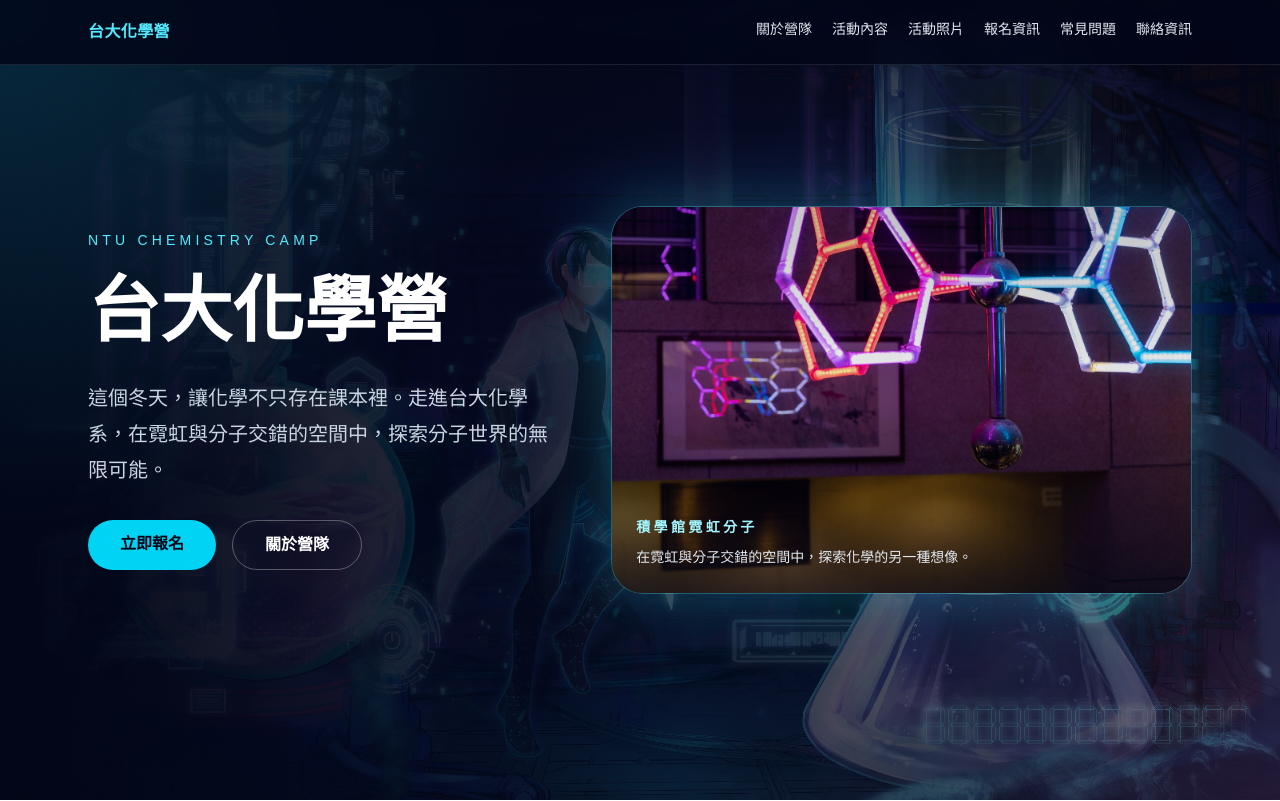
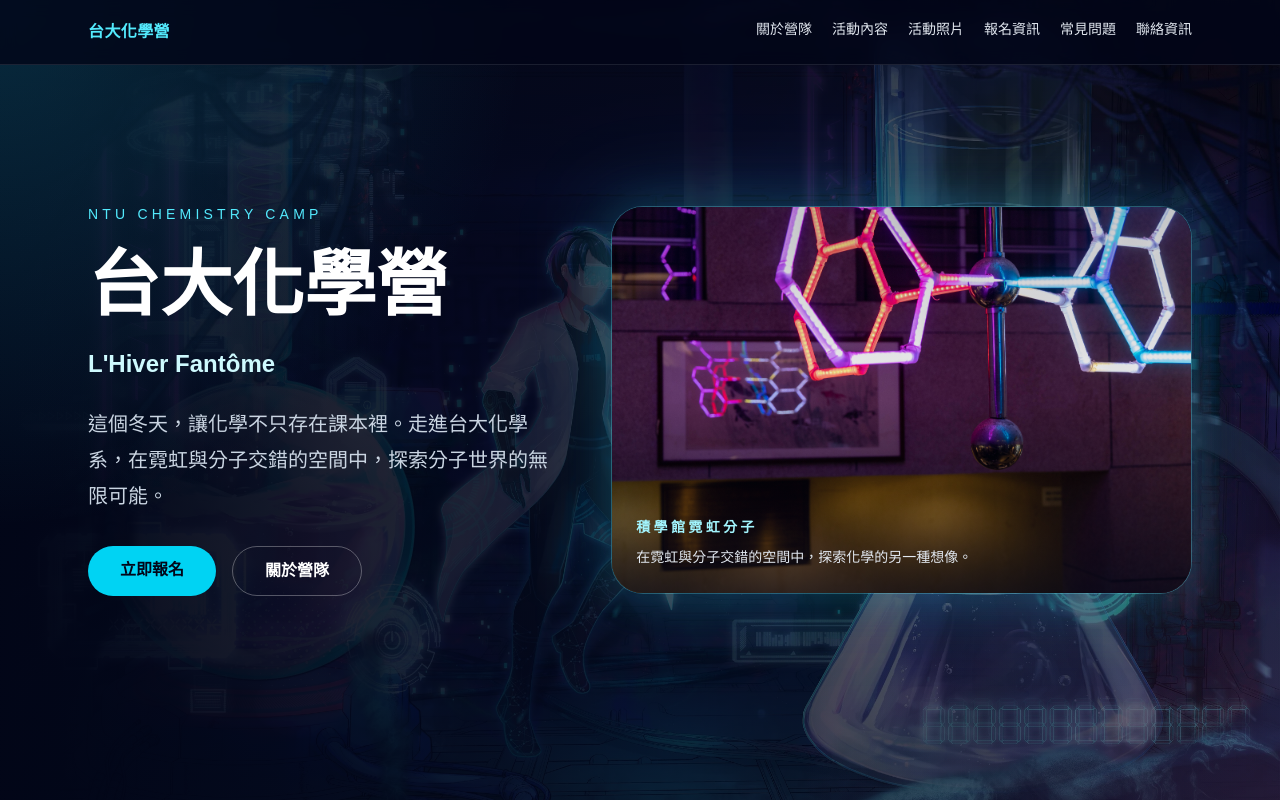
Before and after one commit to MauserCk1R96/ntu-chem-camp, a Next.js app: page / in a window 1280 px wide. Shown: the top 801 px of the page. Built offline with nearby package versions, Linux system fonts and the light colour scheme; no server answers.

Commit message:
small slogan

```diff
--- a/app/home-data.ts
+++ b/app/home-data.ts
@@ -2,7 +2,7 @@ export const homeHero = {
   eyebrow: "NTU CHEMISTRY CAMP",
   campName: "台大化學營",
   // TODO: 補上本屆正式營隊名稱與主題 slogan；目前專案內尚未找到已確認文字。
-  themeSlogan: null as string | null,
+  themeSlogan: "L'Hiver Fantôme",
   description:
     "這個冬天，讓化學不只存在課本裡。走進台大化學系，在霓虹與分子交錯的空間中，探索分子世界的無限可能。",
   primaryCta: {
```
